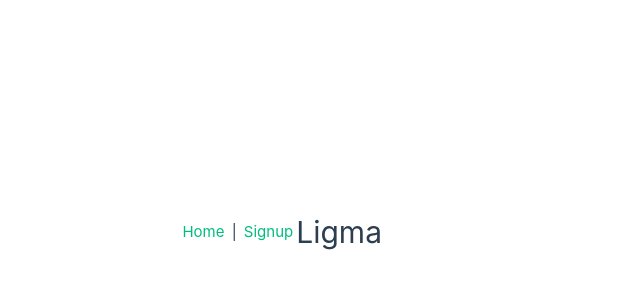
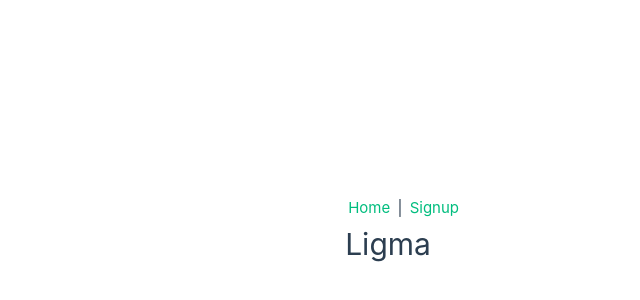
Before and after one commit to rauladamson/WAD_Homeworks, a Vue app in the folder Homework_3/: page / in a window 1280 px wide. Shown: the part 168-468 px from the top of the page, without its empty margins (178-818 px from the left). Built offline with nearby package versions, Linux system fonts and the light colour scheme.

Commit message:
fixed nav bar

```diff
--- a/Homework_3/src/App.vue
+++ b/Homework_3/src/App.vue
@@ -6,36 +6,10 @@
     </nav>
     <router-view/>
   </header>
-
 </template>
 
-<style scoped>
-header {
-  line-height: 1.5;
-}
+<style>
 
-.logo {
-  display: block;
-  margin: 0 auto 2rem;
-}
-
-@media (min-width: 1024px) {
-  header {
-    display: flex;
-    place-items: center;
-    padding-right: calc(var(--section-gap) / 2);
-  }
-
-  .logo {
-    margin: 0 2rem 0 0;
-  }
-
-  header .wrapper {
-    display: flex;
-    place-items: flex-start;
-    flex-wrap: wrap;
-  }
-}
 </style>
 <script setup>
 </script>
```
